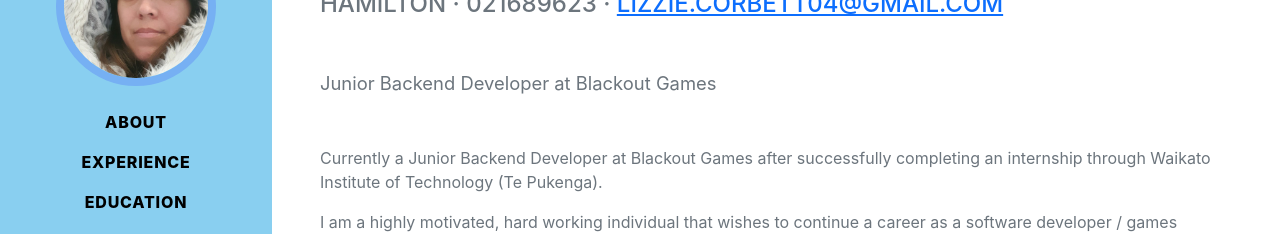
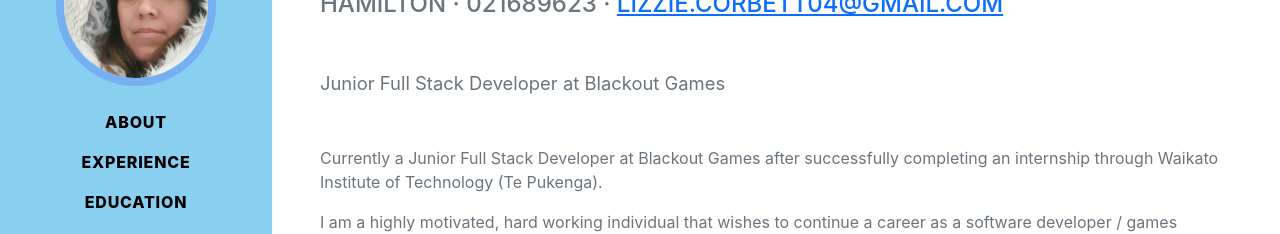
Before and after one commit to Sh4miya/online-portfolio, a plain HTML site: page index.html in a window 1280 px wide. Shown: the part 290-524 px from the top of the page. Drawn offline with nearby package versions, Linux system fonts and the light colour scheme; a web font is replaced by a local one.

Commit message:
Updated job description

```diff
--- a/index.html
+++ b/index.html
@@ -46,8 +46,8 @@
                         Hamilton · 021689623 ·
                         <a href="mailto:name@email.com">lizzie.corbett04@gmail.com</a>
                     </div>
-                    <p class="lead mb-5">Junior Backend Developer at Blackout Games</p>
-                    <p>Currently a Junior Backend Developer at Blackout Games after successfully completing an internship through Waikato Institute of Technology (Te Pukenga).</p>
+                    <p class="lead mb-5">Junior Full Stack Developer at Blackout Games</p>
+                    <p>Currently a Junior Full Stack Developer at Blackout Games after successfully completing an internship through Waikato Institute of Technology (Te Pukenga).</p>
                     <p>I am a highly motivated, hard working individual that wishes to continue a career as a software developer / games developer. No challenge is too tough.</p>
                     <div class="social-icons">
                         <a class="social-icon" href="https://www.linkedin.com/in/lizzie-corbett/"><i class="fab fa-linkedin-in"></i></a>
```
